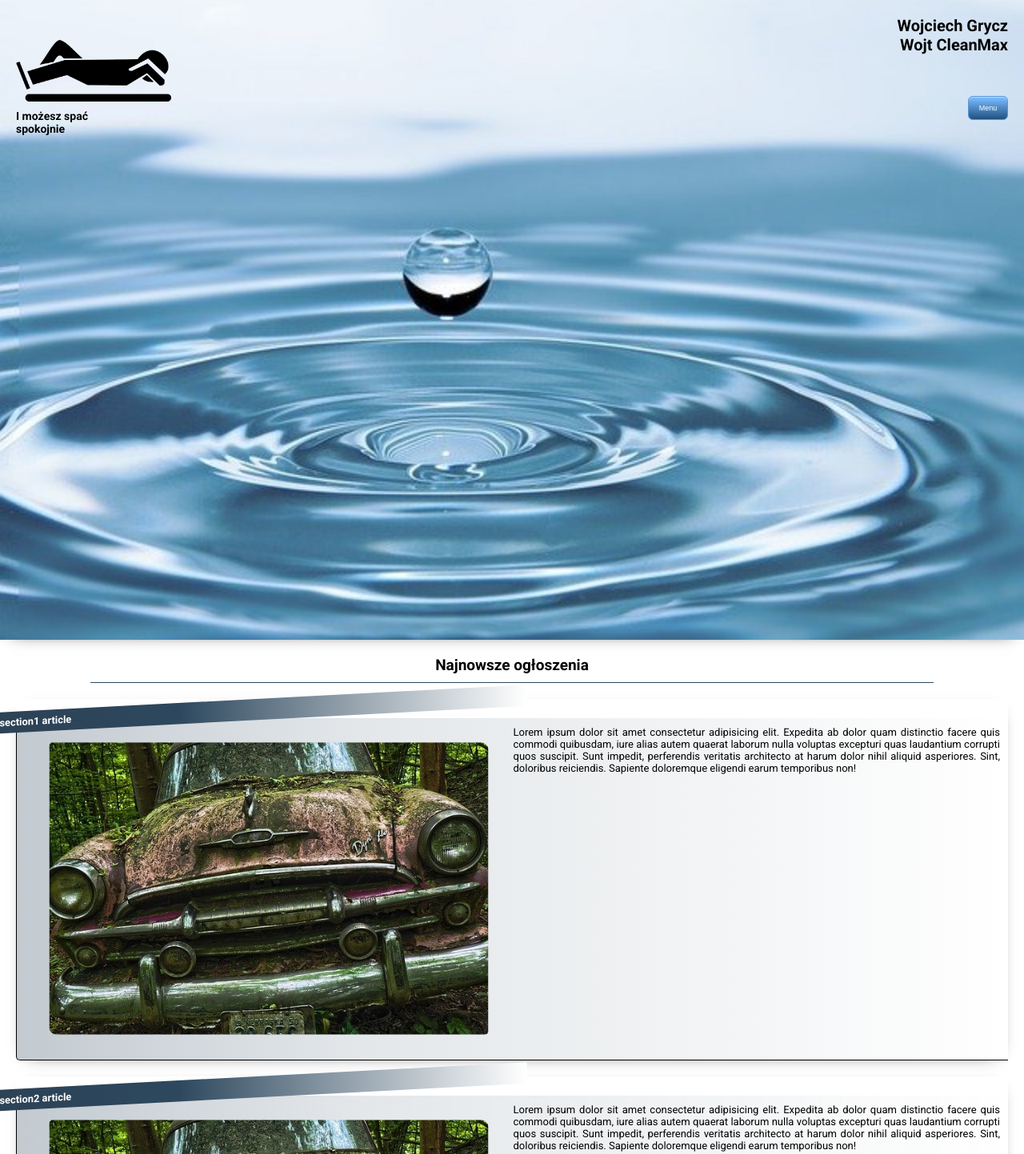
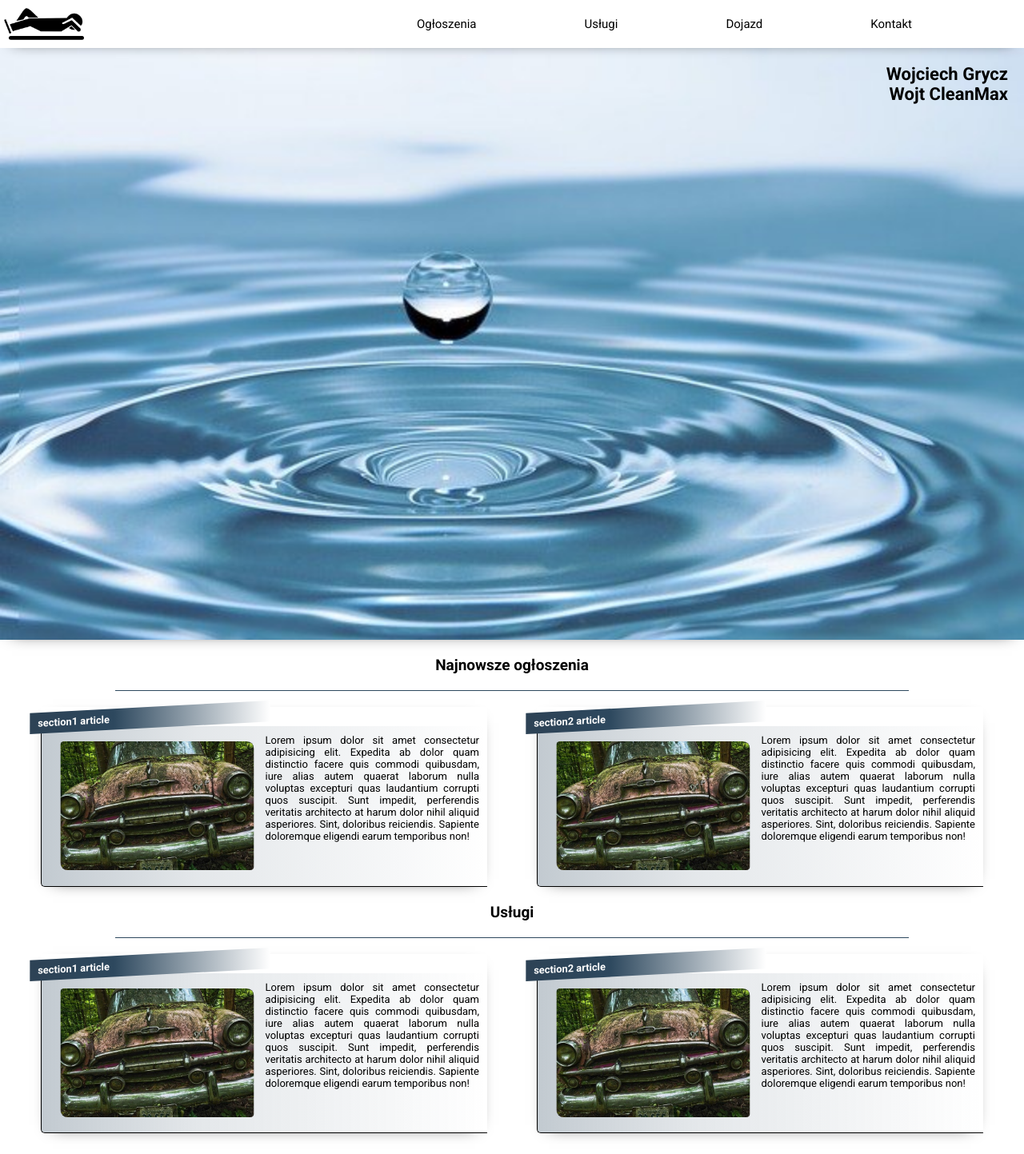
Before and after one commit to DariuszStudent/CleanMax, a plain HTML site: page index.html in a window 1280 px wide. Shown: the top 1443 px of the page at 80% size. Drawn offline with Linux system fonts and the light colour scheme.

Commit message:
Add Orinetation Landscape

```diff
--- a/index.html
+++ b/index.html
@@ -10,7 +10,14 @@
 </head>
 
 <body>
+
     <div class="wrapNavAndHeader">
+        <header>
+            <h1 class="frameOnArticlesRight">
+                <p>Wojciech Grycz</p>
+                <p>Wojt CleanMax</p>
+            </h1>
+        </header>
         <nav>
             <div class="wrapLogoTextNavCompany">
                 <img class="companyLogo" src="img/carLogo.png" alt="Company Logo">
@@ -20,17 +27,20 @@
                 </div>
             </div>
             <button class="navbar">Menu</button>
+            <ul>
+                <li>Ogłoszenia</li>
+                <li>Usługi</li>
+                <li>Dojazd</li>
+                <li>Kontakt</li>
+            </ul>
         </nav>
-        <header>
-            <h1 class="frameOnArticlesRight">
-                <p>Wojciech Grycz</p>
-                <p>Wojt CleanMax</p>
-            </h1>
-        </header>
     </div>
+
     <main>
-        <h2>Najnowsze ogłoszenia</h2>
-        <section>
+        <!-- ============================================================Ogłoszenia -->
+        <section class="news">
+            <h2>Najnowsze ogłoszenia</h2>
+
             <article>
                 <h3>section1 article</h3>
                 <div class="articleimage">
@@ -46,8 +56,59 @@
                     </p>
                 </div>
             </article>
+
+            <article>
+                <h3>section2 article</h3>
+                <div class="articleimage">
+                    <img src="img/section1.jpg" class="image" alt="Zardzewiały samochód">
+                    <p>
+                        Lorem ipsum dolor sit amet consectetur adipisicing elit. Expedita ab dolor quam distinctio
+                        facere
+                        quis commodi quibusdam, iure alias autem quaerat laborum nulla voluptas excepturi quas
+                        laudantium
+                        corrupti quos suscipit. Sunt impedit, perferendis veritatis architecto at harum dolor nihil
+                        aliquid
+                        asperiores. Sint, doloribus reiciendis. Sapiente doloremque eligendi earum temporibus non!
+                    </p>
+                </div>
+            </article>
         </section>
-        <section>
+        <!-- ============================================================Ogłoszenia -->
+        <section class="services">
+            <h2>Usługi</h2>
+
+            <article>
+                <h3>section1 article</h3>
+                <div class="articleimage">
+                    <img src="img/section1.jpg" class="image" alt="Zardzewiały samochód">
+                    <p>
+                        Lorem ipsum dolor sit amet consectetur adipisicing elit. Expedita ab dolor quam distinctio
+                        facere
+                        quis commodi quibusdam, iure alias autem quaerat laborum nulla voluptas excepturi quas
+                        laudantium
+                        corrupti quos suscipit. Sunt impedit, perferendis veritatis architecto at harum dolor nihil
+                        aliquid
+                        asperiores. Sint, doloribus reiciendis. Sapiente doloremque eligendi earum temporibus non!
+                    </p>
+                </div>
+            </article>
+
+            <article>
+                <h3>section2 article</h3>
+                <div class="articleimage">
+                    <img src="img/section1.jpg" class="image" alt="Zardzewiały samochód">
+                    <p>
+                        Lorem ipsum dolor sit amet consectetur adipisicing elit. Expedita ab dolor quam distinctio
+                        facere
+                        quis commodi quibusdam, iure alias autem quaerat laborum nulla voluptas excepturi quas
+                        laudantium
+                        corrupti quos suscipit. Sunt impedit, perferendis veritatis architecto at harum dolor nihil
+                        aliquid
+                        asperiores. Sint, doloribus reiciendis. Sapiente doloremque eligendi earum temporibus non!
+                    </p>
+                </div>
+            </article>
+
             <article>
                 <h3>section2 article</h3>
                 <div class="articleimage">
@@ -70,7 +131,6 @@
     </aside>
     <footer>
         <p>CopyRight &copy</p>
-
         <p> Kontakt | Dojazd |Facebook</p>
     </footer>
 
--- a/sass/_header.sass
+++ b/sass/_header.sass
@@ -16,6 +16,16 @@ header
         position: absolute
         top: $mainPaddingSides
         right: $mainPaddingSides
-        width: 100%
+
         text-align: right
-        font-size: 2rem
+        font-size: 2em
+
+// =====================================================MediaQuery
+
+@media (orientation: landscape)
+    header
+        margin-top: $navBarHeight
+        position: relative
+        height: calc(100vh - #{$navBarHeight})
+        h1
+            font-size: 2.2em
--- a/sass/_nav.sass
+++ b/sass/_nav.sass
@@ -8,28 +8,26 @@
     box-shadow: 0px 5px 20px -15px rgba(#000000, 20)
 
 nav
-
-.wrapLogoTextNavCompany
-    z-index: 1
-    position: absolute
-    display: flex
-    flex-direction: column
-    top: 5vh
-    left: $mainPaddingSides
-    img
-        width: 30%
-        margin-right: 8px
-    .textNavLogo
+    ul
+        display: none
+    .wrapLogoTextNavCompany
+        position: absolute
         display: flex
         flex-direction: column
-        justify-content: center
-        p
-            font-size: 1.4rem
-            font-weight: bold
+        top: 5vh
+        left: $mainPaddingSides
+        img
+            display: block
+            width: 30%
+        .textNavLogo
+            display: flex
+            flex-direction: column
+            justify-content: center
+            p
+                font-size: 1.4rem
+                font-weight: bold
 
 button.navbar
-    z-index: 1
-
     position: absolute
     top: 15vh
     right: $mainPaddingSides
@@ -45,3 +43,39 @@ button.navbar
     padding: 6px 6px
     text-shadow: 0px 1px 0px #528ecc
     font-size: 0.9rem
+
+// ============================================================orientation LandScape
+@media (orientation: landscape)
+    button
+        display: none
+    nav
+        z-index: 9
+        height: $navBarHeight
+        padding: 5px
+        position: fixed
+        display: flex
+        justify-content: space-between
+        background-color: #fff
+        top: 0
+        left: 0
+        width: 100%
+        height: $navBarHeight
+        box-shadow: 0px 5px 20px -15px rgba(#000000, 20)
+        .wrapLogoTextNavCompany
+            width: 30%
+            flex-direction: row
+            position: static
+            img
+                width: auto
+                height: 100%
+            .textNavLogo
+                p
+                    display: none
+        ul
+            display: flex
+            flex-grow: 1
+            justify-content: space-evenly
+            align-items: center
+            list-style: none
+            li
+                font-size: 1.5em
--- a/sass/_section.sass
+++ b/sass/_section.sass
@@ -5,40 +5,78 @@ main
     align-items: center
     padding: 0 $mainPaddingSides
 
-h2
-    width: 85%
-    padding-bottom: 10px
-    margin-bottom: 20px
-    border-bottom: 1px solid #2d485e
-    text-align: center
-    font-weight: bold
-    font-size: 1.9rem
-
+// ===============================================Section Global
 section
     display: flex
     flex-direction: column
-    margin-bottom: 20px
+    justify-content: center
+    align-items: center
+    h2
+        width: 85%
+        padding-bottom: 20px
+        border-bottom: 1px solid #2d485e
+        text-align: center
+        font-weight: bold
+        font-size: 1.9rem
+    article
+        display: flex
+        flex-direction: column
+        margin: 20px 0
+        box-shadow: 0px 5px 20px -15px rgba(#000000, 20)
+        h3
+            @include frameOnTitles
+            width: 49%
+            line-height: 2rem
+        .articleimage
+            @include frameOnArticlesLeft
+            padding: 10px 10px
+            border-left: 1px solid black
+            border-bottom: 1px solid black
+            border-radius: 0 10px 0px 5px
+            img
+                float: left
+                max-width: 50%
+                margin: 0 1px 1px 0
+                border-radius: 5px 10px
+                transform: scale(0.9)
+            p
+                font-size: 1.3rem
+                text-align: justify
 
-article
-    display: flex
-    flex-direction: column
-    box-shadow: 0px 5px 20px -15px rgba(#000000, 20)
-    h3
-        @include frameOnTitles
-        width: 49%
-        line-height: 2rem
-    .articleimage
-        @include frameOnArticlesLeft
-        padding: 10px 10px
-        border-left: 1px solid black
-        border-bottom: 1px solid black
-        border-radius: 0 10px 0px 5px
-        img
-            float: left
-            max-width: 50%
-            margin: 0 1px 1px 0
-            border-radius: 5px 10px
-            transform: scale(0.9)
-        p
-            font-size: 1.3rem
-            text-align: justify
+//===========================================================Section News
+
+//===========================================================Media @@@@@
+@media (orientation: landscape)
+    section
+        display: flex
+        flex-direction: row
+        flex-wrap: wrap
+        justify-content: space-around
+        h2
+            margin: 0 auto
+            width: 80%
+        article
+            display: flex
+            width: 45%
+            flex-direction: column
+            margin-bottom: 20px
+            box-shadow: 0px 5px 20px -15px rgba(#000000, 20)
+            h3
+                @include frameOnTitles
+                width: 49%
+                line-height: 2rem
+            .articleimage
+                @include frameOnArticlesLeft
+                padding: 10px 10px
+                border-left: 1px solid black
+                border-bottom: 1px solid black
+                border-radius: 0 10px 0px 5px
+                img
+                    float: left
+                    max-width: 50%
+                    margin: 0 1px 1px 0
+                    border-radius: 5px 10px
+                    transform: scale(0.9)
+                p
+                    font-size: 1.3rem
+                    text-align: justify
--- a/sass/_variables.sass
+++ b/sass/_variables.sass
@@ -1 +1,2 @@
 $mainPaddingSides: 20px
+$navBarHeight: 60px
```
Also changed, not shown: css/style.min.css, 1 other file.
